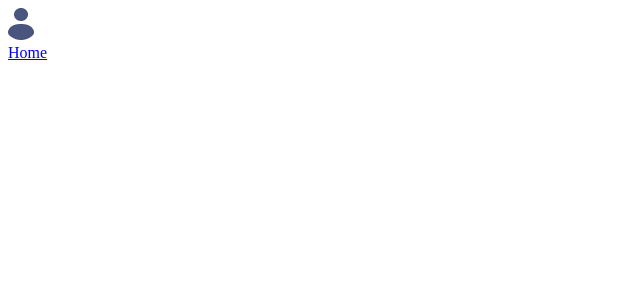
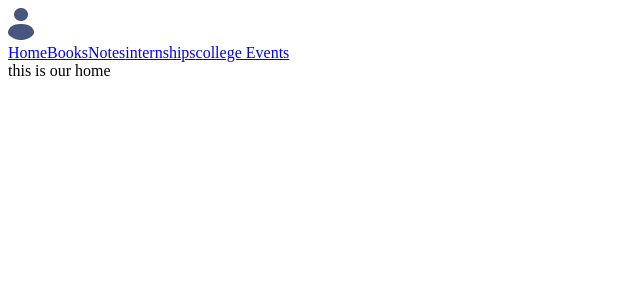
Before and after one commit to Sakshiparihar46/campus-connect-plateform, a React (Vite) app in the folder frontend/: page / in a window 1280 px wide. Shown: the top 300 px of the page, without its empty margins (0-640 px from the left). Built offline with nearby package versions, Linux system fonts and the light colour scheme.

Commit message:
add all apges

```diff
--- a/frontend/src/App.jsx
+++ b/frontend/src/App.jsx
@@ -2,14 +2,22 @@ import { useState } from 'react'
 import './App.css'
 import Navbar from './components/Navbar'
 import { Route,Routes } from 'react-router-dom'
-
+import Books from './pages/Books'
+import Internships from'./pages/Internships'
+import Home from './pages/Home'
+import Events from './pages/Events'
+import Notes from './pages/Notes'
 function App() {
 
   return (
     <>
     <Navbar/>
     <Routes>
-    <Route path='/'/>
+    <Route path='/' element={<Home/>}/>
+    <Route path='/books' element={<Books/>}/>
+    <Route path='/notes' element={<Notes/>}/>
+    <Route path='/internships'element={<Internships/>}/>
+    <Route path='/collegeEvents' element={<Events/>}/>
     </Routes>
     </>
   )
--- a/frontend/src/components/Navbar.jsx
+++ b/frontend/src/components/Navbar.jsx
@@ -11,6 +11,11 @@ const Navbar = () => {
         <img src={assets.profile_icon} alt='profile' />
       </div>
       <Link to="/" onClick={()=>setMenu("home")} className={menu==="Home"?"active":""}>Home</Link>
+      <Link to="/books" onClick={()=>setMenu("Books")} className={menu==="Books"?"active":""}>Books</Link>
+      <Link to="/notes" onClick={()=>setMenu("Notes")} className={menu==="Notes"?"active":""}>Notes</Link>
+      <Link to="/internships" onClick={()=>setMenu("internships")} className={menu==="internships"?"active":""}>internships</Link>
+      <Link to="/collegeEvents" onClick={()=>setMenu("college Events")} className={menu==="college Events"?"active":""}>college Events</Link>
+
     </div>
   </div>
 
--- /dev/null
+++ b/frontend/src/pages/Books.jsx
@@ -0,0 +1,11 @@
+import React from 'react'
+
+function Books() {
+  return (
+    <div>
+      this is books
+    </div>
+  )
+}
+
+export default Books
--- /dev/null
+++ b/frontend/src/pages/Events.jsx
@@ -0,0 +1,11 @@
+import React from 'react'
+
+function Events() {
+  return (
+    <div>
+      this is events
+    </div>
+  )
+}
+
+export default Events
--- /dev/null
+++ b/frontend/src/pages/Home.jsx
@@ -0,0 +1,11 @@
+import React from 'react'
+
+function Home() {
+  return (
+    <div>
+      this is our home
+    </div>
+  )
+}
+
+export default Home
--- /dev/null
+++ b/frontend/src/pages/Internships.jsx
@@ -0,0 +1,11 @@
+import React from 'react'
+
+function Internships() {
+  return (
+    <div>
+      this is internships page
+    </div>
+  )
+}
+
+export default Internships
--- /dev/null
+++ b/frontend/src/pages/Notes.jsx
@@ -0,0 +1,11 @@
+import React from 'react'
+
+function Notes() {
+  return (
+    <div>
+      this is our Notes
+    </div>
+  )
+}
+
+export default Notes
```
